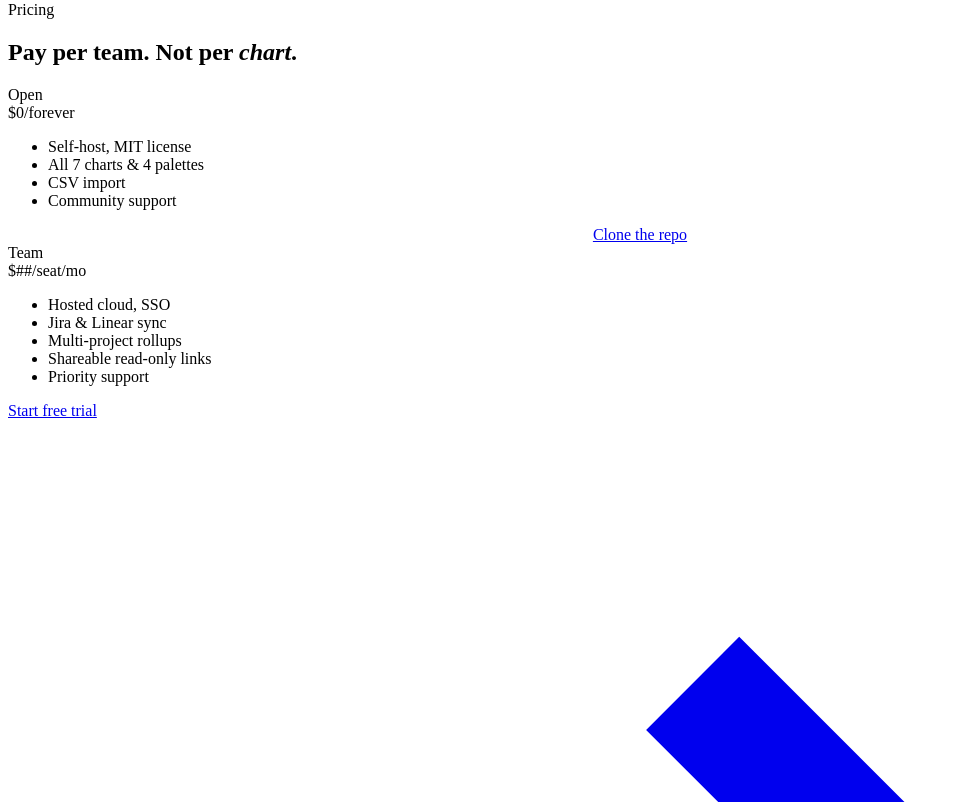
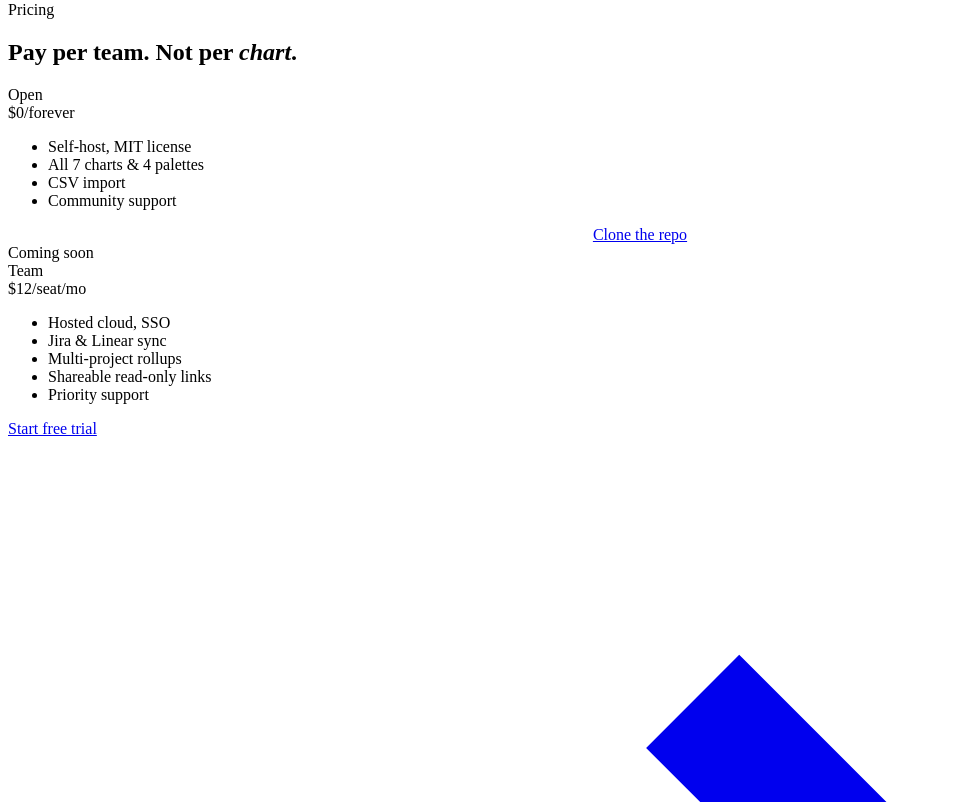
Before and after one commit to chrismarksus/ScrumChartBoard, a web app: file app/index.html in a window 1280 px wide. Shown: the part 5698-6500 px from the top of the page, without its empty margins (0-960 px from the left). Run offline with its HTML, style and script files only (its server is not run), Linux system fonts and the light colour scheme.

Commit message:
feat(landing): integrate muted pricing cards with 'Coming soon' tags and disabled styling from design file
- Updated pricing section HTML to match the provided landing design (Team and Studio now is-disabled with .price-disabled-tag).
- Added the corresponding .is-disabled and .price-disabled-tag CSS rules from the design (using existing CSS vars for theming).
- Made 'Clone the repo' link point to actual GitHub repo.
- Cleaned up previous temp files from extraction.
- Verified: lint clean, 272 tests pass, build succeeds.

This fulfills the 'muted pricing' request while keeping the open-core positioning accurate (paid tiers still coming soon).

```diff
--- a/app/index.html
+++ b/app/index.html
@@ -369,11 +369,12 @@
           <li>CSV import</li>
           <li>Community support</li>
         </ul>
-        <a class="cta-secondary" href="#" style="text-align:center;display:block">Clone the repo</a>
+        <a class="cta-secondary" href="https://github.com/chrismarksus/ScrumChartBoard" style="text-align:center;display:block">Clone the repo</a>
       </div>
-      <div class="price-card is-featured">
+      <div class="price-card is-featured is-disabled">
+        <div class="price-disabled-tag">Coming soon</div>
         <div class="price-name">Team</div>
-        <div class="price-num">$##<span class="unit">/seat/mo</span></div>
+        <div class="price-num">$12<span class="unit">/seat/mo</span></div>
         <ul class="price-feat-list">
           <li>Hosted cloud, SSO</li>
           <li>Jira &amp; Linear sync</li>
@@ -386,7 +387,8 @@
           <svg viewBox="0 0 24 24" fill="none" stroke="currentColor" stroke-width="2.5"><path d="M5 12h14M13 5l7 7-7 7"/></svg>
         </a>
       </div>
-      <div class="price-card">
+      <div class="price-card is-disabled">
+        <div class="price-disabled-tag">Coming soon</div>
         <div class="price-name">Studio</div>
         <div class="price-num">Talk<span class="unit">to us</span></div>
         <ul class="price-feat-list">
--- a/app/styles/landing.css
+++ b/app/styles/landing.css
@@ -663,3 +663,53 @@
   .palette-row, .price-row { grid-template-columns: 1fr; }
   .switcher-group { display: none; }
 }
+
+/* === Muted / disabled pricing cards (added from design deliverable) ===
+   The HTML now uses .is-featured.is-disabled on Team and .is-disabled on Studio
+   (with .price-disabled-tag "Coming soon").
+   These rules make the paid tiers look muted/inactive while keeping the visual design.
+*/
+.price-card.is-disabled,
+.price-card.is-disabled.is-featured {
+  position: relative;
+  background: var(--surface-2);
+  color: var(--text-muted);
+  border-color: var(--border-subtle);
+  box-shadow: none;
+  opacity: 0.6;
+  pointer-events: none;
+}
+.price-card.is-disabled .price-name,
+.price-card.is-disabled.is-featured .price-name,
+.price-card.is-disabled .price-num,
+.price-card.is-disabled.is-featured .price-num,
+.price-card.is-disabled .price-num .unit,
+.price-card.is-disabled .price-feat-list li,
+.price-card.is-disabled.is-featured .price-feat-list li {
+  color: var(--text-muted);
+}
+.price-card.is-disabled .price-feat-list li::before,
+.price-card.is-disabled.is-featured .price-feat-list li::before {
+  color: var(--text-muted);
+}
+.price-card.is-disabled .cta-primary,
+.price-card.is-disabled .cta-secondary,
+.price-card.is-disabled.is-featured .cta-primary {
+  background: transparent;
+  border-color: var(--border);
+  color: var(--text-muted);
+  cursor: not-allowed;
+}
+.price-card.is-disabled .price-disabled-tag {
+  position: absolute;
+  top: 18px;
+  right: 18px;
+  font-family: var(--font-mono);
+  font-size: 9px;
+  letter-spacing: 0.16em;
+  text-transform: uppercase;
+  color: var(--text-muted);
+  border: 1px solid var(--border);
+  border-radius: 999px;
+  padding: 4px 10px;
+}
```
